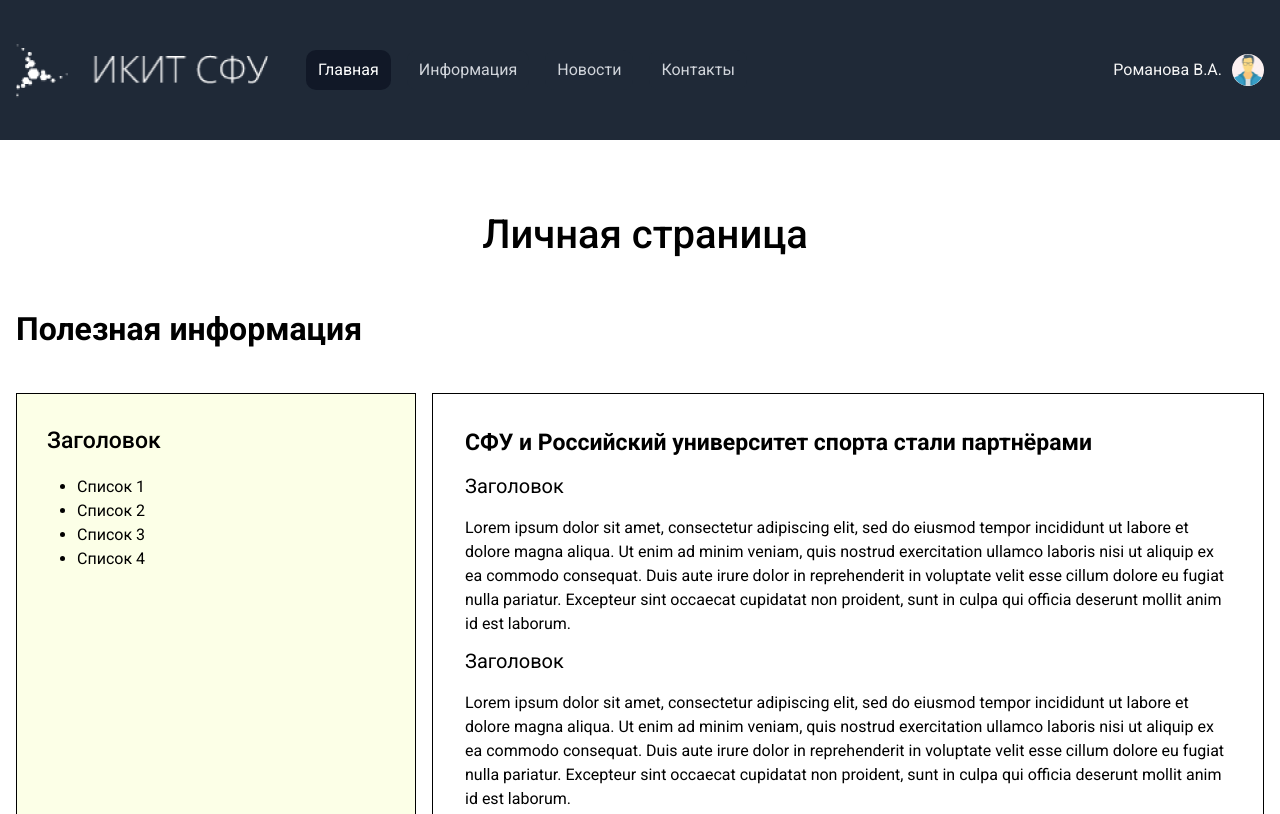
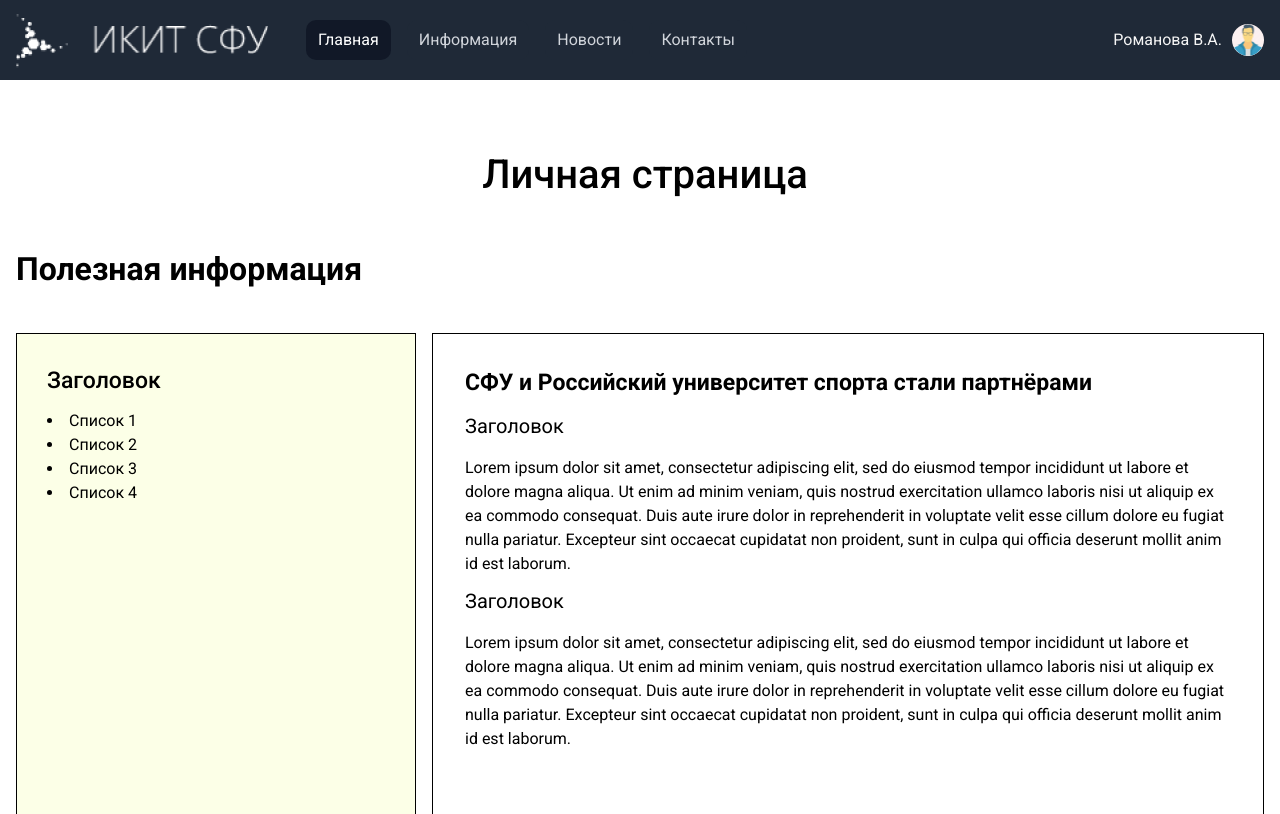
Before and after one commit to odkdldo/frontend2022.task2, a plain HTML site: page index.html in a window 1280 px wide. Shown: the top 814 px of the page. Drawn offline with Linux system fonts and the light colour scheme.

Commit message:
поправила

```diff
--- a/css/main.css
+++ b/css/main.css
@@ -8,8 +8,8 @@ body {
     background-color: #1F2937;
     display: flex;
     overflow: hidden;
-    padding-top: 40px;
-    padding-bottom: 40px;
+    padding-top: 10px;
+    padding-bottom: 10px;
 }
 
 .header__inner {
@@ -109,18 +109,19 @@ body {
 .sidebar {
     background: #fcffe7;
     width: 400px;
-    height: 600px;
     border: 1px solid #000000;
+    padding: 30px 30px 16px 30px;
 }
 
 .sidebar__title {
-    padding: 30px 30px 16px 30px;
+
     font-weight: 500;
     font-size: 23px;
 }
 
 .sidebar__list {
-    padding: 0px 30px 0px 60px;
+    margin-top: 10px;
+    list-style-position: inside;
 }
 
 .sidebar__paragraph{
@@ -158,9 +159,7 @@ body {
 
 .sections__text {
     font-weight: 400;
-    max-height: 600;
     font-size: 16px;
-
 }
 
 
@@ -218,7 +217,7 @@ body {
     font-weight: 400;
     font-size: 16px;
     padding-top: 12px;
-    padding-bottom: 100px;
+    padding-bottom: 10px;
 }
 
 .card__footer-date {
```
